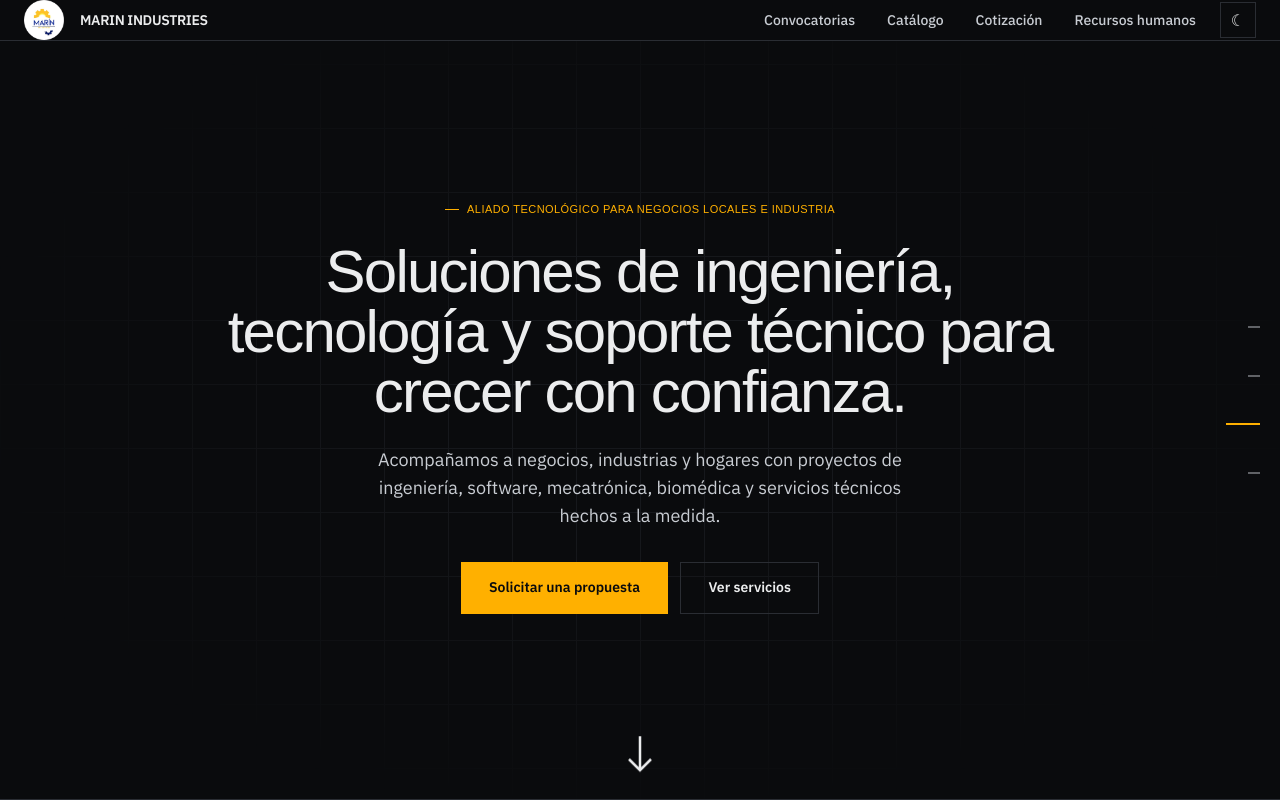
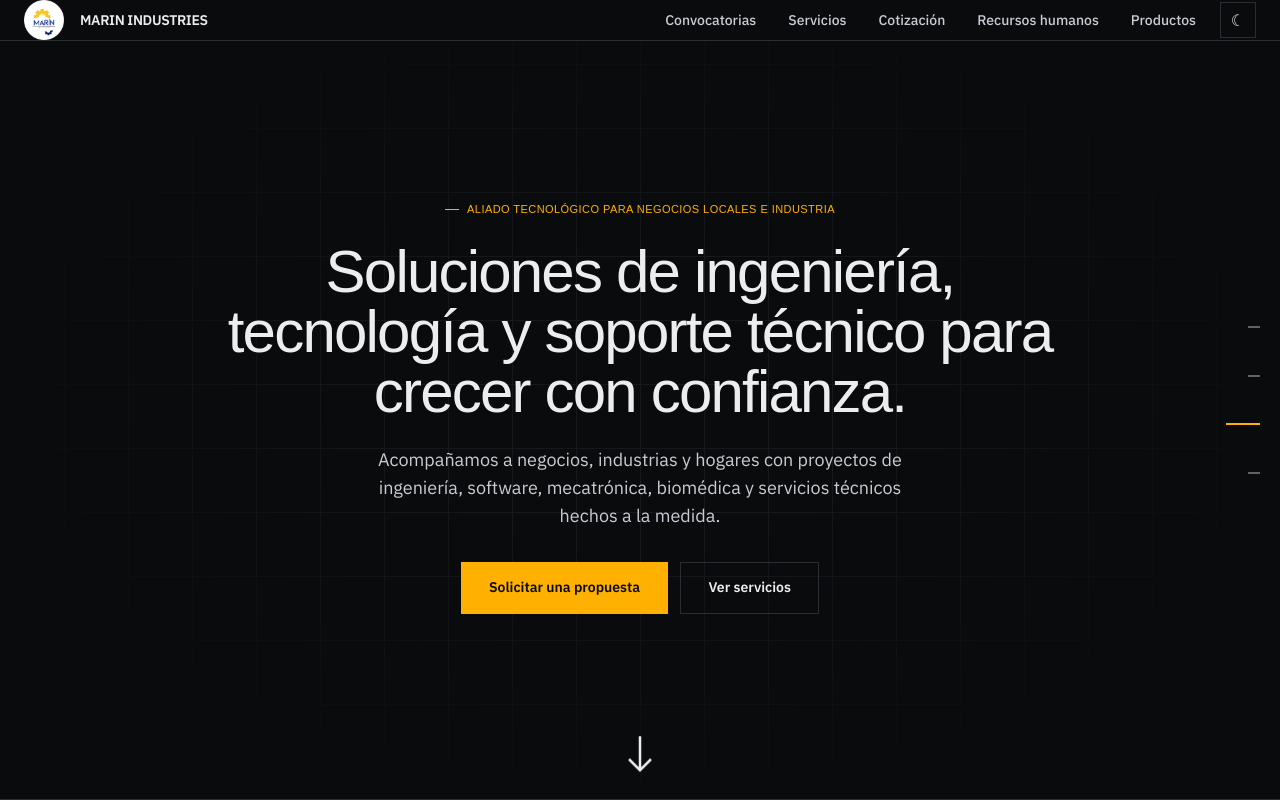
Before and after one commit to Mcuzz/MarinIndustries, a Next.js app: page / in a window 1280 px wide. Shown: the top 800 px of the page. Built offline with nearby package versions, Linux system fonts and the light colour scheme; a web font is replaced by a local one.

Commit message:
feat(navbar): abrir Online Shop en nueva pestaña

```diff
--- a/src/presentation/components/layout/Header.tsx
+++ b/src/presentation/components/layout/Header.tsx
@@ -6,9 +6,10 @@ import { useEffect, useState } from "react";
 
 const navItems = [
   { label: "Convocatorias", href: "/convocatorias" },
-  { label: "Catálogo", href: "/catalogo" },
+  { label: "Servicios", href: "/catalogo" },
   { label: "Cotización", href: "/cotizacion" },
   { label: "Recursos humanos", href: "/rh" },
+  { label: "Productos", href: "/tienda" },
 ];
 
 export function Header() {
@@ -64,10 +65,15 @@ export function Header() {
 
         <div className="flex items-center gap-6">
           <nav className="hidden items-center gap-8 text-sm font-medium lg:flex">
-            {navItems.map((item) => (
+            {navItems.map((item) => {
+              const esTienda = item.label === "Productos";
+
+              return (
                 <Link
                   key={item.href}
                   href={item.href}
+                  target={esTienda ? "_blank" : undefined}
+                  rel={esTienda ? "noopener noreferrer" : undefined}
                   aria-current={isActive(item.href) ? "page" : undefined}
                   className={`transition hover:text-brandAccent ${
                     isActive(item.href) ? "text-brandAccent" : "text-brandText"
@@ -75,7 +81,8 @@ export function Header() {
                 >
                   {item.label}
                 </Link>
-            ))}
+              );
+            })}
           </nav>
 
           <button
```
Lines whose indentation alone changed are shown as unchanged.
